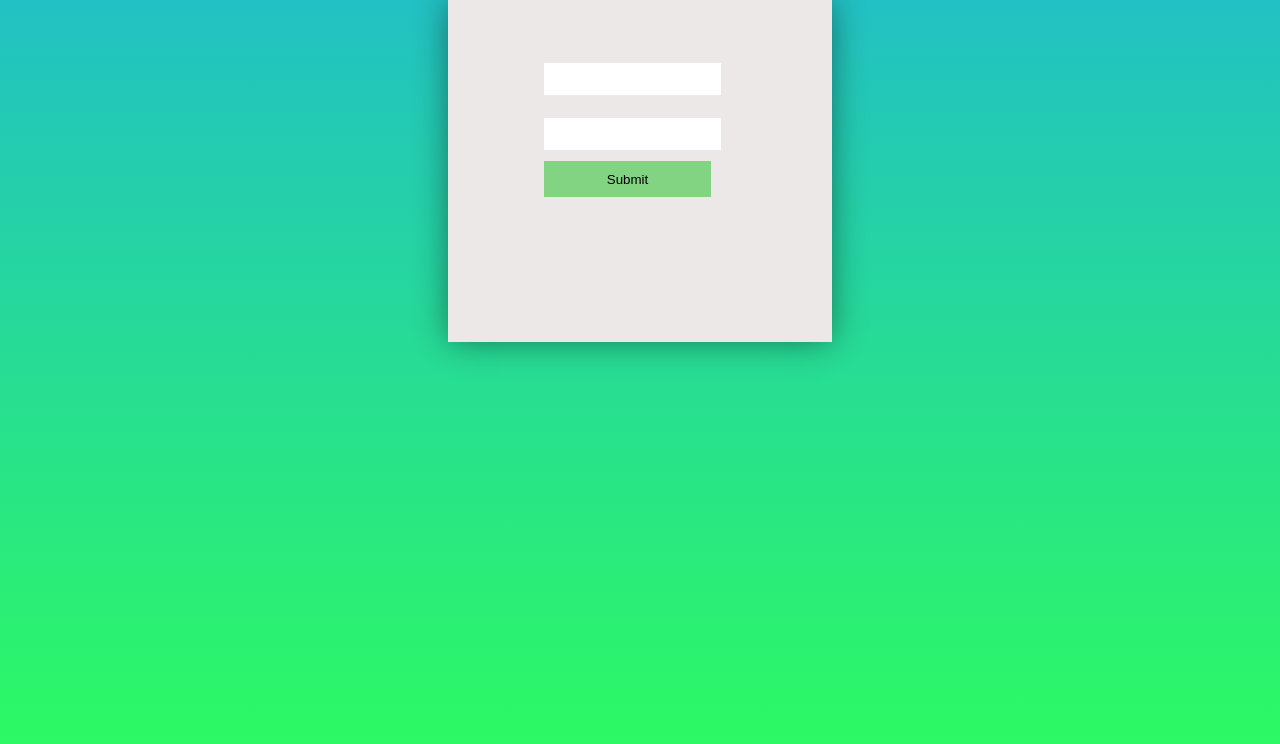
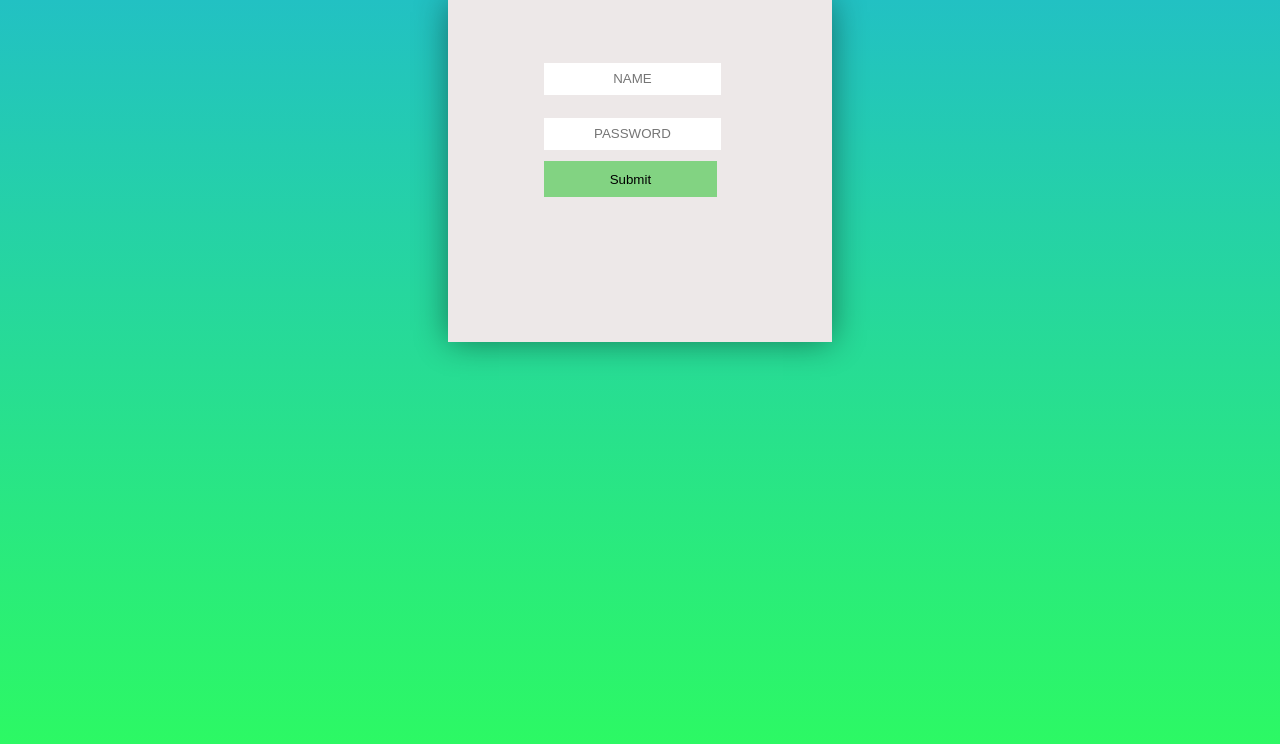
Before and after one commit to manyuyantra/TRUST, a React (Create React App) app in the folder trust/: page / in a window 1280 px wide. Shown: the top 744 px of the page. Built offline with nearby package versions, Linux system fonts and the light colour scheme.

Commit message:
USE CSS instead JS for acheiving fluid layout.

```diff
--- a/trust/src/App.css
+++ b/trust/src/App.css
@@ -1,11 +1,13 @@
 .App {
   text-align: center;
 }
+html,body,#root{
 
-@media (prefers-reduced-motion: no-preference) {
-  .App-logo {
-    animation: App-logo-spin infinite 20s linear;
-  }
+  height:100%;
+}
+
+body{
+  font-size: 100%;
 }
 
  #logIn{
@@ -28,7 +30,7 @@
   margin: 3%;
   margin-left: 25%;
   min-height: 30px;
-  max-width: 200px;
+  text-align: center;
   float:left;
  }
 
@@ -37,7 +39,7 @@
   clear: both;
   left: 25%;
   position: relative;
-  width: 43.5%;
+  width: 45%;
   height:15%;
   background-color: #82d382;
   border-style: none;
--- a/trust/src/App.js
+++ b/trust/src/App.js
@@ -2,33 +2,10 @@ import React ,{useEffect} from 'react';
 import './App.css';
 
 function App() {
-
-  // This effect makes the whole ui responsive.
-   useEffect(()=>{
-      const resizer =   window.addEventListener("resize",()=>{
-        let body = document.querySelector("#root");
-
-        body.style.width = window.innerWidth+"px";
-        body.style.height = window.innerHeight+"px";
-        })
-
-        return ()=>{
-            window.removeEventListener(resizer);
-
-        }
-
-  },[])
-
-  useEffect(()=>{
-    let body = document.querySelector("#root");
-
-    body.style.width = window.innerWidth+"px";
-    body.style.height = window.innerHeight+"px";
-},[])
-  return (
+ return (
       <form id="logIn">
-             <input className=" el logInEl"/>
-            <input className="el logInEl" type= "password"/>
+            <input  placeholder="NAME" className=" el logInEl"/>
+            <input placeholder = "PASSWORD" className="el logInEl" type= "password"/>
             <button  className = "loginBtn"  type="submit">Submit</button>
         </form>
   );
```
